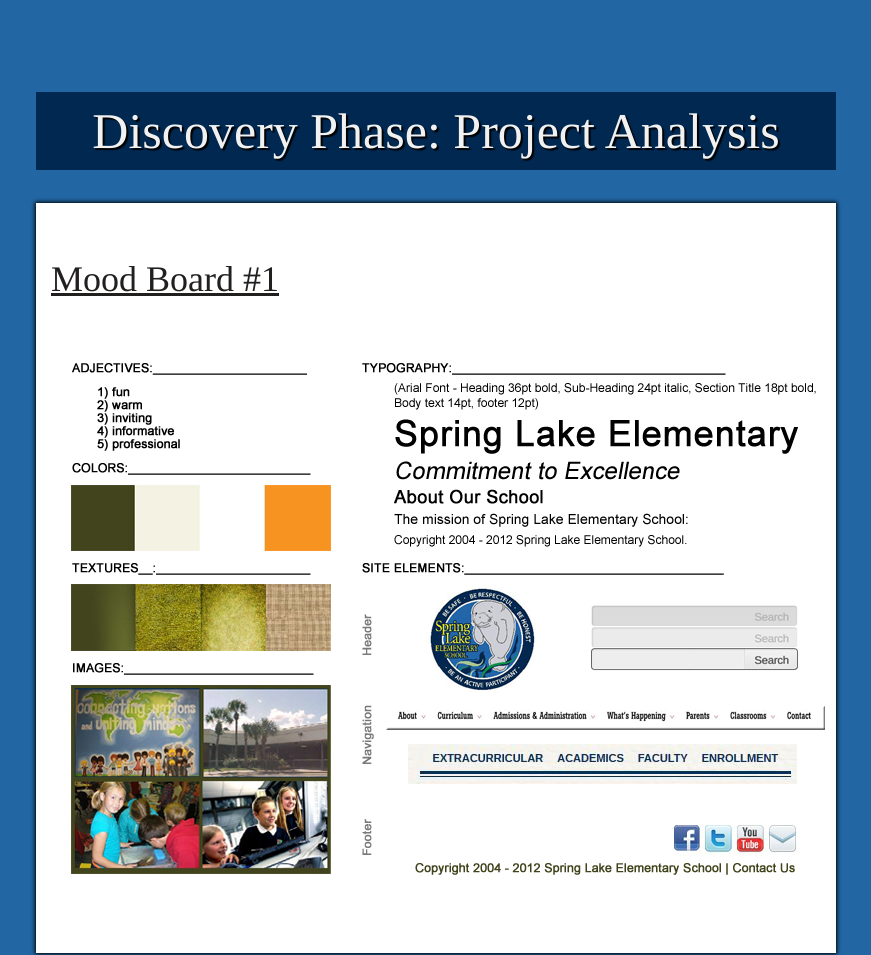
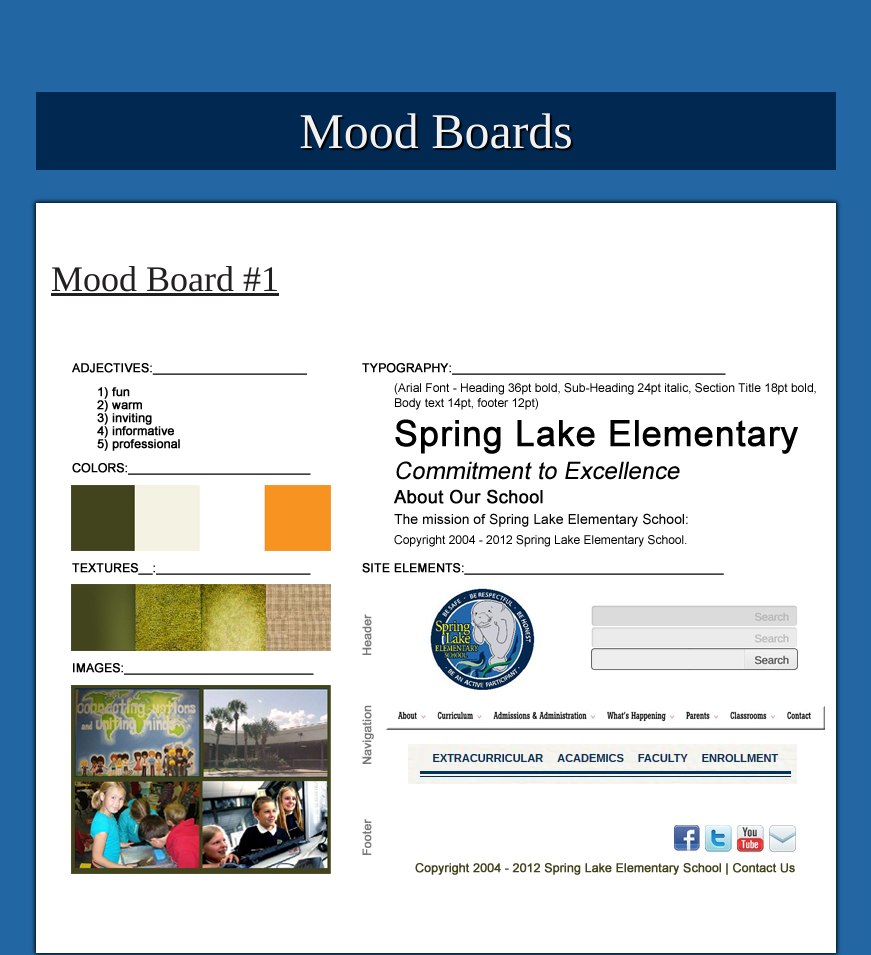
Before and after one commit to TreeFrogMediaDesign/johns_brent-mood_boards, a plain HTML site: page johns_brent-mood_boards/index.html in a window 1280 px wide. Shown: the top 955 px of the page, without its empty margins (204-1075 px from the left). Drawn offline with Linux system fonts and the light colour scheme.

Commit message:
Updated H1

```diff
--- a/johns_brent-mood_boards/index.html
+++ b/johns_brent-mood_boards/index.html
@@ -8,7 +8,7 @@
 	<body>
 		<div id="wrapper">
 			<header>
-				<h1>Discovery Phase: Project Analysis</h1>
+				<h1>Mood Boards</h1>
 			</header>
 			<div id="mood_board1">
 				<section><h2>Mood Board #1</h2></section>
```
